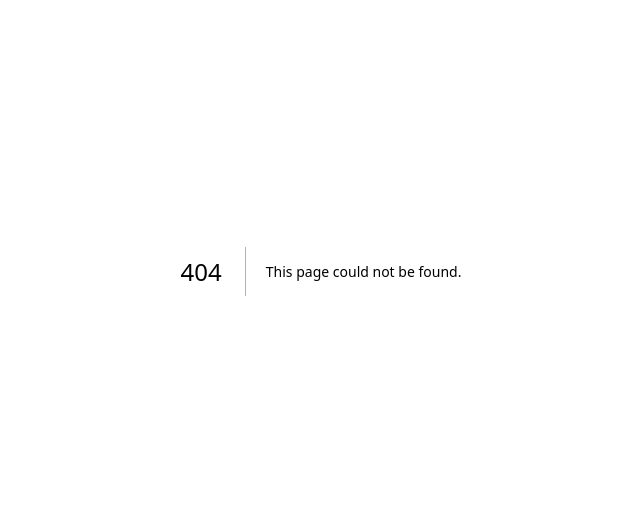
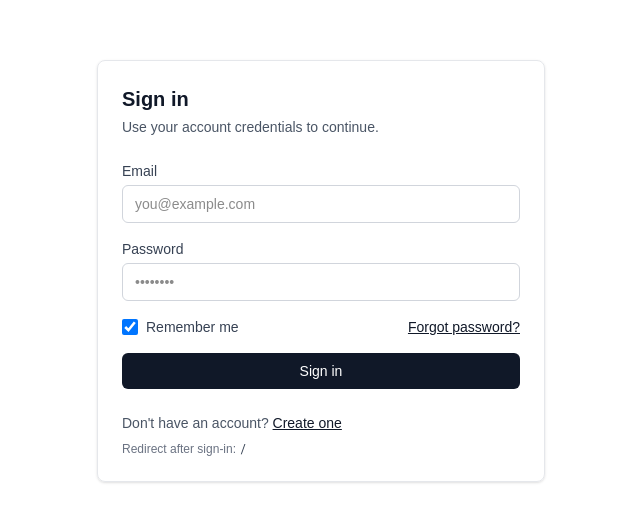
Before and after one commit to Megabite1997/central-pattana, a Next.js app: page /login in a window 1280 px wide. Before the commit this address had no page. Shown: the part 129-650 px from the top of the page, without its empty margins (319-959 px from the left). Built offline with nearby package versions, Linux system fonts and the light colour scheme.

Commit message:
feat: create login page

```diff
--- /dev/null
+++ b/app/login/LoginPageClient.tsx
@@ -0,0 +1,148 @@
+'use client';
+
+import { zodResolver } from '@hookform/resolvers/zod';
+import Link from 'next/link';
+import { useRouter, useSearchParams } from 'next/navigation';
+import { useState } from 'react';
+import { useForm } from 'react-hook-form';
+import { z } from 'zod';
+
+const loginSchema = z.object({
+    email: z.string().trim().email('Please enter a valid email address.'),
+    password: z.string().min(1, 'Password is required.'),
+    remember: z.boolean().default(true),
+});
+
+type LoginFormValues = z.input<typeof loginSchema>;
+
+export default function LoginPageClient() {
+    const router = useRouter();
+    const searchParams = useSearchParams();
+    const callbackUrl = searchParams.get('callbackUrl') ?? '/';
+
+    const [serverError, setServerError] = useState<string | null>(null);
+
+    const {
+        register,
+        handleSubmit,
+        formState: { errors, isSubmitting },
+    } = useForm<LoginFormValues>({
+        resolver: zodResolver(loginSchema),
+        defaultValues: { email: '', password: '', remember: true },
+    });
+
+    const onSubmit = handleSubmit(async (values) => {
+        setServerError(null);
+
+        try {
+            const res = await fetch('/api/login', {
+                method: 'POST',
+                headers: { 'Content-Type': 'application/json' },
+                body: JSON.stringify(values),
+            });
+
+            if (!res.ok) {
+                const data = (await res.json().catch(() => null)) as { message?: string } | null;
+                setServerError(data?.message ?? 'Invalid email or password.');
+                return;
+            }
+
+            router.replace(callbackUrl);
+            router.refresh();
+        } catch {
+            setServerError('Unable to sign in. Please try again.');
+        }
+    });
+
+    return (
+        <main className="min-h-screen flex items-center justify-center bg-white px-4">
+            <div className="w-full max-w-md rounded-lg border border-gray-200 p-6 shadow-sm">
+                <div className="mb-6">
+                    <h1 className="text-xl font-semibold text-gray-900">Sign in</h1>
+                    <p className="mt-1 text-sm text-gray-600">Use your account credentials to continue.</p>
+                </div>
+
+                {serverError ? (
+                    <div
+                        role="alert"
+                        className="mb-4 rounded-md border border-red-200 bg-red-50 px-3 py-2 text-sm text-red-700"
+                    >
+                        {serverError}
+                    </div>
+                ) : null}
+
+                <form onSubmit={onSubmit} className="space-y-4" noValidate>
+                    <div>
+                        <label htmlFor="rhf-email" className="block text-sm font-medium text-gray-700">
+                            Email
+                        </label>
+                        <input
+                            id="rhf-email"
+                            type="email"
+                            autoComplete="email"
+                            {...register('email')}
+                            className="mt-1 w-full rounded-md border border-gray-300 px-3 py-2 text-sm outline-none focus:border-gray-900"
+                            placeholder="you@example.com"
+                            aria-invalid={errors.email ? 'true' : 'false'}
+                        />
+                        {errors.email?.message ? (
+                            <p className="mt-1 text-xs text-red-700">{errors.email.message}</p>
+                        ) : null}
+                    </div>
+
+                    <div>
+                        <label htmlFor="rhf-password" className="block text-sm font-medium text-gray-700">
+                            Password
+                        </label>
+                        <input
+                            id="rhf-password"
+                            type="password"
+                            autoComplete="current-password"
+                            {...register('password')}
+                            className="mt-1 w-full rounded-md border border-gray-300 px-3 py-2 text-sm outline-none focus:border-gray-900"
+                            placeholder="••••••••"
+                            aria-invalid={errors.password ? 'true' : 'false'}
+                        />
+                        {errors.password?.message ? (
+                            <p className="mt-1 text-xs text-red-700">{errors.password.message}</p>
+                        ) : null}
+                    </div>
+
+                    <div className="flex items-center justify-between">
+                        <label className="flex items-center gap-2 text-sm text-gray-700">
+                            <input
+                                type="checkbox"
+                                {...register('remember')}
+                                className="h-4 w-4 rounded border-gray-300"
+                            />
+                            Remember me
+                        </label>
+
+                        <Link href="/forgot-password" className="text-sm text-gray-900 underline">
+                            Forgot password?
+                        </Link>
+                    </div>
+
+                    <button
+                        type="submit"
+                        disabled={isSubmitting}
+                        className="w-full rounded-md bg-gray-900 px-3 py-2 text-sm font-medium text-white disabled:opacity-60"
+                    >
+                        {isSubmitting ? 'Signing in…' : 'Sign in'}
+                    </button>
+                </form>
+
+                <p className="mt-6 text-sm text-gray-600">
+                    Don&apos;t have an account?{' '}
+                    <Link href="/signup" className="text-gray-900 underline">
+                        Create one
+                    </Link>
+                </p>
+
+                <p className="mt-2 text-xs text-gray-500">
+                    Redirect after sign-in: <span className="font-mono text-gray-700">{callbackUrl}</span>
+                </p>
+            </div>
+        </main>
+    );
+}
--- /dev/null
+++ b/app/login/page.tsx
@@ -0,0 +1,11 @@
+import { Suspense } from 'react';
+
+import LoginPageClient from './LoginPageClient';
+
+export default function Page() {
+    return (
+        <Suspense fallback={null}>
+            <LoginPageClient />
+        </Suspense>
+    );
+}
--- a/package.json
+++ b/package.json
@@ -9,9 +9,12 @@
     "lint": "eslint"
   },
   "dependencies": {
+    "@hookform/resolvers": "^5.2.2",
     "next": "16.1.1",
     "react": "19.2.3",
-    "react-dom": "19.2.3"
+    "react-dom": "19.2.3",
+    "react-hook-form": "^7.69.0",
+    "zod": "^4.2.1"
   },
   "devDependencies": {
     "@tailwindcss/postcss": "^4",
```
Also changed, not shown: 1 other file (tests, documents, lock files or other folders).
